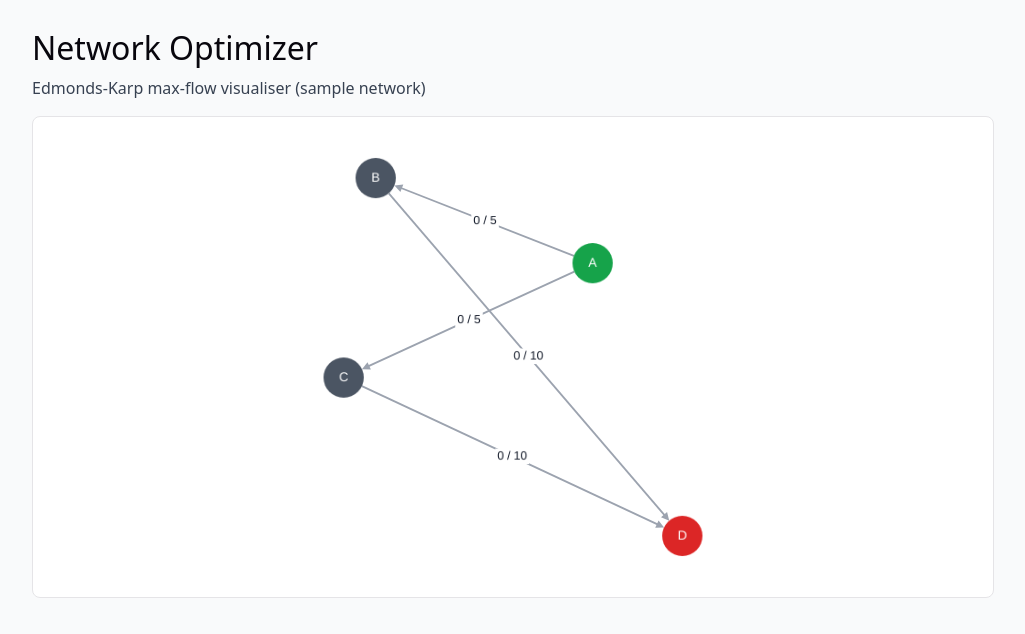
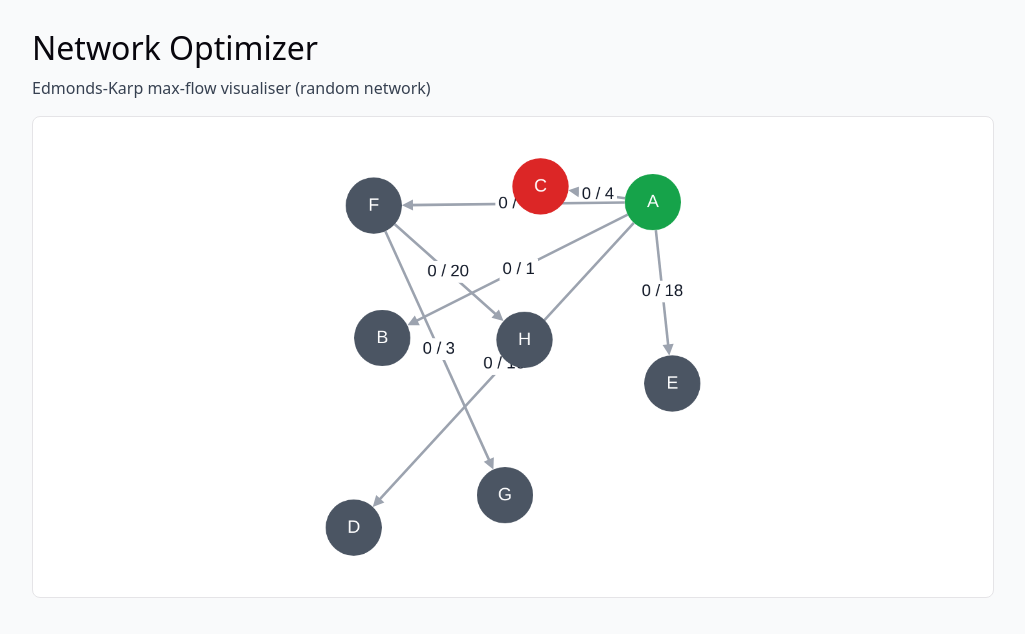
Before and after one commit to Oxyn4/ECM3422-network-optimizer, a React (Vite) app: page / in a window 1280 px wide. Shown: the top 634 px of the page, without its empty margins (128-1153 px from the left). Built offline with nearby package versions, Linux system fonts and the light colour scheme.

Commit message:
add random network generator. add a placement algorithm based on grid cells and fisher yates

```diff
--- a/src/App.jsx
+++ b/src/App.jsx
@@ -1,13 +1,13 @@
 import NetworkGraph from './components/NetworkGraph.jsx'
-import { sampleNetwork } from './data/sampleNetwork.js'
+import { sampleNetwork, randomNetwork } from './data/sampleNetwork.js'
 import './App.css'
 
 function App() {
   return (
     <main className="app">
       <h1>Network Optimizer</h1>
-      <p>Edmonds-Karp max-flow visualiser (sample network)</p>
-      <NetworkGraph network={sampleNetwork()} />
+      <p>Edmonds-Karp max-flow visualiser (random network)</p>
+      <NetworkGraph network={randomNetwork} />
     </main>
   )
 }
--- a/src/data/sampleNetwork.js
+++ b/src/data/sampleNetwork.js
@@ -113,12 +113,38 @@ class FlowNet {
     return this.exists(nodeId) ? [...this.list.get(nodeId).keys()] : null;
   }
 
+	// to positiin the graph we construct cells for each node
+	// edges might overlap. Turns out trying to figure out if a graph is planar (drawable without overlapped edges) is quite difficult TODO
+	positions(count) {
+		const cols = Math.ceil(Math.sqrt(count));
+		const cellSize = 120;
+		const randomOffset = 40;
+
+		const cells = [...Array(count).keys()];
+
+		for (let i = cells.length - 1; i > 0; i--) {
+			const j = Math.floor(Math.random() * (i + 1));
+
+			[cells[i], cells[j]] = [cells[j], cells[i]];
+		}
+
+		return cells.map((cell) => ({
+			x: (cell % cols) * cellSize + Math.random() * randomOffset,
+			y: Math.floor(cell / cols) * cellSize + Math.random() * randomOffset,
+		}));
+	}
+
 	cytoscape() {
 		const nodes = [];
 		const edges = [];
 
+		const positions = this.positions(this.list.size);
+		let i = 0;
+
 		for (const [nodeId, neighbours] of this.list) {
-      nodes.push({ id: nodeId, label: nodeId, x: Math.floor(Math.random() * (500 - 1)), y: Math.floor(Math.random() * (500 - 1))});
+			nodes.push({ id: nodeId, label: nodeId, x: positions[i].x, y: positions[i].y, });
+			i++;
+
 			for (const [neighbourId, edge] of neighbours) {
 				edges.push({
 					id: `edge-${edge.id}`,
@@ -134,6 +160,50 @@ class FlowNet {
 	}
 }
 
+// change rng parameter to recreate specific random examples
+function randomFlowNet(nodeCount = 8, density = 0.25, minCapacity = 1, maxCapacity = 20, rng = Math.random) {
+  if (nodeCount < 2) throw new RangeError("minimum node count is 2");
+
+  const randInt = (lo, hi) => lo + Math.floor(rng() * (hi - lo + 1));
+
+  const net = new FlowNet();
+
+  for (let i = 1; i < nodeCount; i++) {
+    const existing = [...net.list.keys()];
+    const parent = existing[randInt(0, existing.length - 1)];
+
+    net.add(parent, 0, randInt(minCapacity, maxCapacity));
+  }
+
+  const crossEdges = Math.floor(density * nodeCount);
+  const allIds = [...net.list.keys()];
+
+	for (let i = 0; i < crossEdges; i++) {
+		const fromIdx = randInt(0, allIds.length - 1);
+		const toIdx = randInt(fromIdx + 1, allIds.length - 1);
+
+		const from = allIds[fromIdx];
+		const to = allIds[toIdx];
+
+		if (net.list.get(from).has(to)) continue;
+
+		net.connect(from, to, 0, randInt(minCapacity, maxCapacity));
+	}
+
+  const sinks = allIds.filter((id) => net.list.get(id).size === 0);
+
+  if (sinks.length > 0) {
+    net.setSink(sinks[randInt(0, sinks.length - 1)]);
+  } else {
+    const candidates = allIds.filter((id) => id !== net.source);
+    net.setSink(candidates[randInt(0, candidates.length - 1)]);
+  }
+
+  return net;
+}
+
+export const randomNetwork = new randomFlowNet().cytoscape();
+
 export const sampleNetwork = function() {
 	let net = new FlowNet();
 
```
Lines whose indentation alone changed are shown as unchanged.
